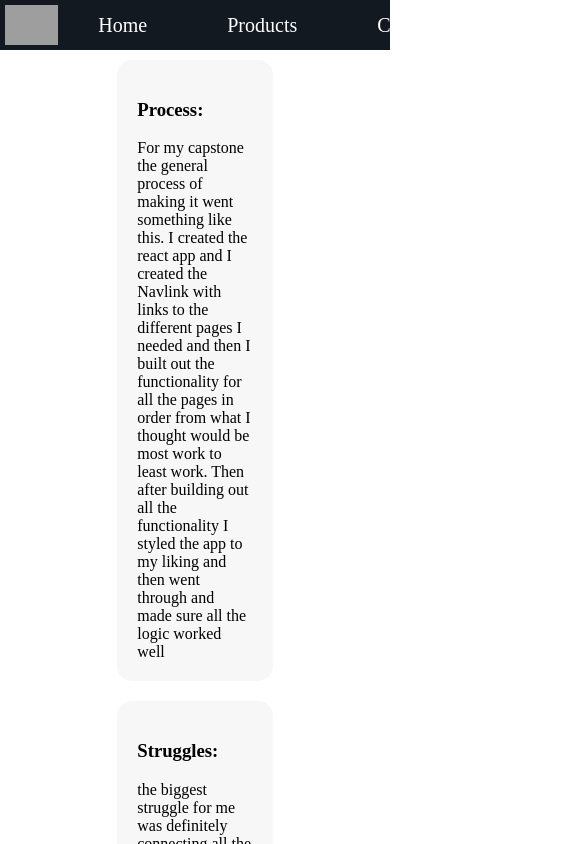
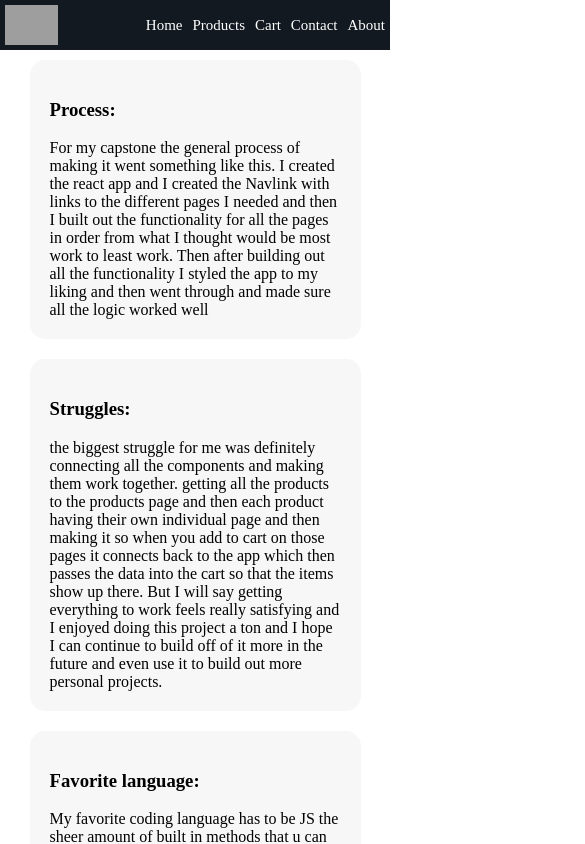
Before and after one commit to christianzurcher-dp/react-capstone, a React (Create React App) app: page /about in a window 390 px wide. Shown: the top 844 px of the page, 585 px wide, since content can reach past the window. Built offline with nearby package versions, Linux system fonts and the light colour scheme; no server answers; grey boxes are pictures that could not be loaded.

Commit message:
media queries

```diff
--- a/src/styles/App.scss
+++ b/src/styles/App.scss
@@ -352,3 +352,41 @@ body {
     }
   }
 }
+
+@media screen and (max-width: 1020px) {
+  .App {
+    .nav {
+      .nav-bar {
+        margin: 0px;
+        a {
+          margin: 0px 5px;
+          font-size: 15px;
+        }
+      }
+    }
+    .home {
+      h1 {
+        font-size: 28px;
+      }
+    }
+    .products {
+      .sort-and-filter-container {
+        flex-direction: column;
+        padding: 2px;
+        font-size: 12px;
+      }
+    }
+    .contact {
+      .submit-modal {
+        div {
+          padding: 5px;
+          font-size: 12px;
+          min-width: 200px;
+        }
+      }
+    }
+    .about {
+      width: 90%;
+    }
+  }
+}
```
